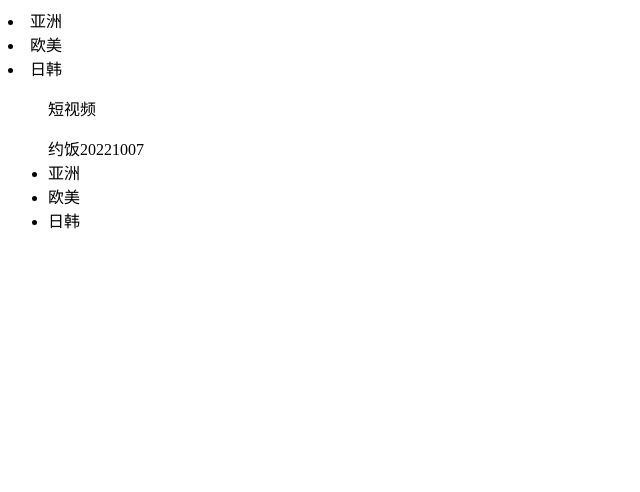
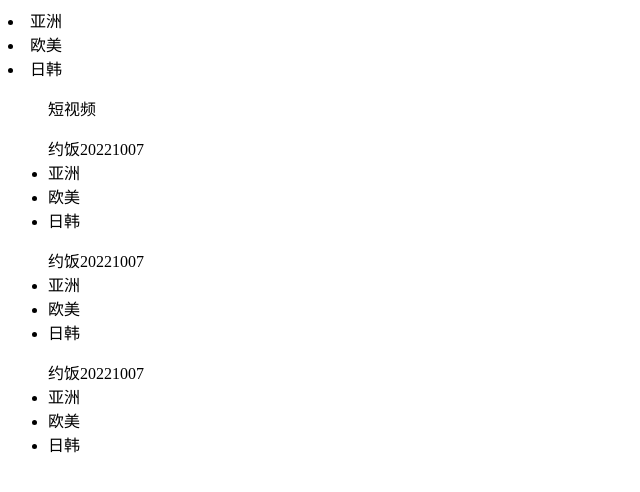
Before and after one commit to nathan-xiao/dbhot, a plain HTML site: page index-1.html in a window 1280 px wide. Shown: the whole page, without its empty margins (0-640 px from the left). Drawn offline with Linux system fonts and the light colour scheme.

Commit message:
version 1 in temp

```diff
--- a/index-1.html
+++ b/index-1.html
@@ -15,5 +15,19 @@
     <li>日韩</li>
 </ul>
 
+<ul>约饭20221007
+    <li>亚洲</li>
+    <li>欧美</li>
+    <li>日韩</li>
+</ul>
+
+<ul>约饭20221007
+    <li>亚洲</li>
+    <li>欧美</li>
+    <li>日韩</li>
+</ul>
+
+
+
 </body>
 </html>
```
